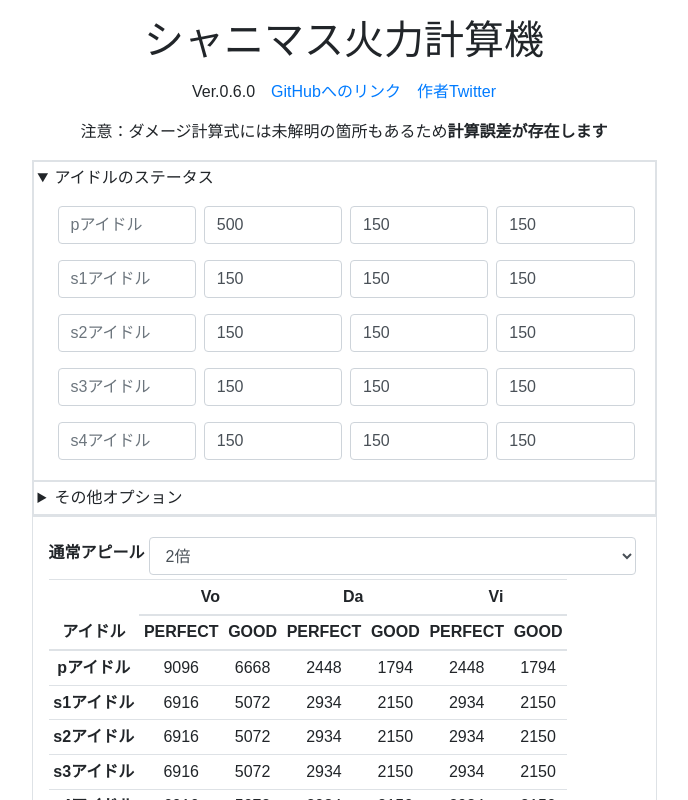
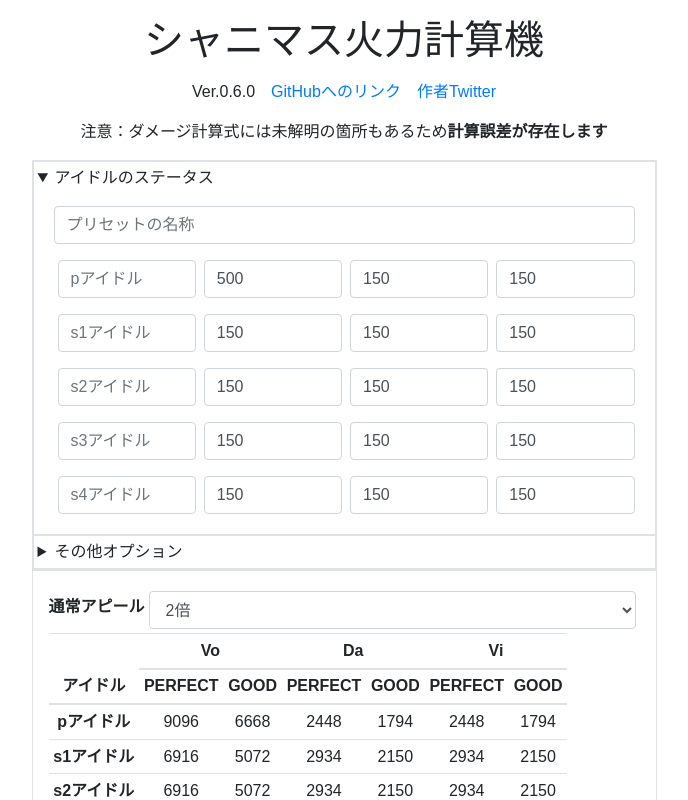
Before and after one commit to YSRKEN/shiny_damage_calculator, a React (Create React App) app in the folder shiny-damage-calculator/: page / in a window 1280 px wide. Both pictures are taken after a click on the heading "アイドルのステータス". Shown: the top 800 px of the page, without its empty margins (296-984 px from the left). Built offline with nearby package versions, Linux system fonts and the light colour scheme.

Commit message:
[add] プリセット名を入力するフォームだけ生やした

```diff
--- a/shiny-damage-calculator/src/component/IdolParameterForm.tsx
+++ b/shiny-damage-calculator/src/component/IdolParameterForm.tsx
@@ -1,15 +1,26 @@
 import * as React from 'react';
+import { Form } from 'react-bootstrap';
 import { range } from '../utility';
+import { AppContext } from './App';
 import { IdolParameter } from './IdolParameter';
 
-export const IdolParameterForm: React.FC = () => (
+export const IdolParameterForm: React.FC = () => {
+  const context = React.useContext(AppContext);
+
+  return (
     <details className='border p-1'>
       <summary>アイドルのステータス</summary>
-    <IdolParameter/>
+      <Form.Group className='m-3'>
+        <Form.Control placeholder='プリセットの名称' value={context.state.idolStatusName}
+          // tslint:disable-next-line: jsx-no-lambda
+          onChange={(e: any) => context.dispatch({'type': 'STATUS_NAME', 'value': e.currentTarget.value })} />
+      </Form.Group>
+      <IdolParameter />
       {
         range(4).map(i => (
-        <IdolParameter key={i} produce={false} index={i}/>
+          <IdolParameter key={i} produce={false} index={i} />
         ))
       }
     </details>
   );
+}
--- a/shiny-damage-calculator/src/reducer.ts
+++ b/shiny-damage-calculator/src/reducer.ts
@@ -40,6 +40,10 @@ export const reduce = (state: IAppState, setState: (s: IAppState) => void, actio
       break;
     case 'CARD':
       newState.cardMultiple = parseInt(action.value, 10);
+      break;
+    case 'STATUS_NAME':
+      newState.idolStatusName = action.value;
+      break;
   }
   window.localStorage.setItem(LOCAL_KEY, JSON.stringify(newState));
   setState(newState);
--- a/shiny-damage-calculator/src/state.ts
+++ b/shiny-damage-calculator/src/state.ts
@@ -10,6 +10,7 @@ export type AppealTarget = 'vo' | 'da' | 'vi' | 'other';
 
 // アプリケーション全体のState
 export interface IAppState {
+  idolStatusName: string;
   pIdolStatus: IStatus,
   sIdolStatus: IStatus[]
   memorialOption: number,
@@ -23,6 +24,7 @@ export interface IAppState {
 
 // Stateの初期値
 export const DEFAULT_STATE: IAppState = {
+  idolStatusName: '',
   pIdolStatus: {vo: 500, da: 150, vi: 150},
   sIdolStatus: [
     {vo: 150, da: 150, vi: 150},
@@ -41,7 +43,7 @@ export const DEFAULT_STATE: IAppState = {
 }
 
 // Actionの種類
-export type ActionType = 'P_IDOL' | 'S_IDOL' | 'P_NAME' | 'S_NAME' | 'MEMORIAL' | 'WEEK' | 'BUFF' | 'TARGET' | 'CARD'
+export type ActionType = 'P_IDOL' | 'S_IDOL' | 'P_NAME' | 'S_NAME' | 'MEMORIAL' | 'WEEK' | 'BUFF' | 'TARGET' | 'CARD' | 'STATUS_NAME';
 
 // Actionを表すinterface
 export interface IAction {
```
Also changed, not shown: 1 other file (tests, documents, lock files or other folders). Lines whose indentation alone changed are shown as unchanged.
